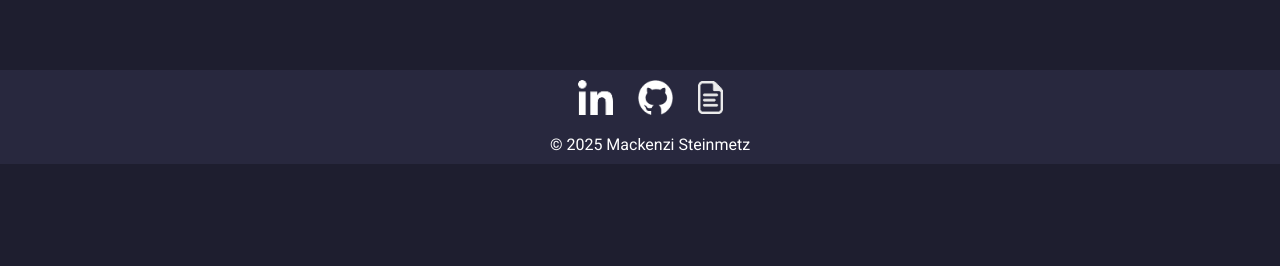
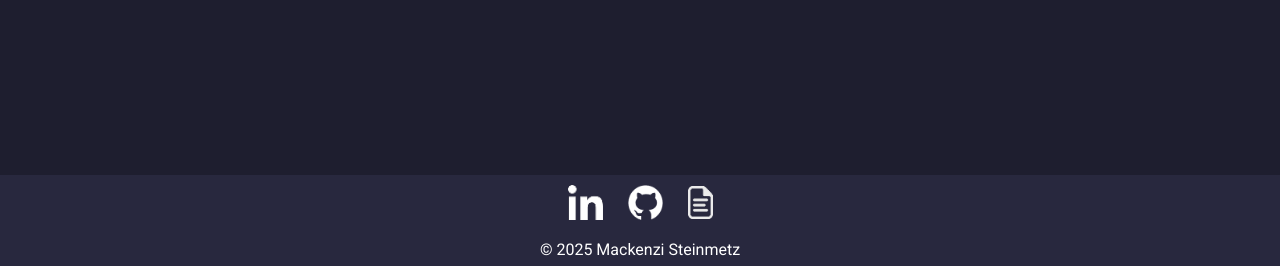
Before and after one commit to m-steinmetz/portfolio, a plain HTML site: page projects.html in a window 1280 px wide. Shown: the part 636-902 px from the top of the page. Before the commit the page ends 800 px from the top, so only its background shows below. Drawn offline with Linux system fonts and the light colour scheme.

Commit message:
fixing footer issues

```diff
--- a/main.css
+++ b/main.css
@@ -4,6 +4,24 @@
 
 .roboto-font {
     font-family: "Roboto", sans-serif;
+}
+
+html, body {
+    height: 100%;
+    margin: 0;
+}
+
+.page-wrapper {
+  display: flex;
+  flex-direction: column;
+  min-height: 100vh; /* Full height of the viewport */
+}
+
+main {
+  flex-grow: 1;
+  display: flex;
+  flex-direction: column;
+  padding: 20px;
 }
 
 body {
--- a/projects.html
+++ b/projects.html
@@ -25,6 +25,8 @@
             <li><a href="contact.html">contact</a></li>
         </ul>
     </nav>
+    <div class="page-wrapper">
+        <main>
             <h1 class="neon-logo source-code-font">ms.dev</h1>
             <p class="tagline roboto-font">Junior Developer with a Creative Edge</p>
 
@@ -39,7 +41,8 @@
                     </div>
                 </a>
             </div>
-    <footer class="projects-footer">
+        </main>
+        <footer>
             <div class="social-links">
                 <a href="https://www.linkedin.com/in/mackenzi-steinmetz-13a36a22b" target="_blank">
                     <img src="linkedin-icon.png" alt="LinkedIn Logo">
@@ -53,6 +56,7 @@
             </div>
             <p class="copyright roboto-font">&copy; 2025 Mackenzi Steinmetz</p>
         </footer>
+    </div>
     <script>
     const menuToggle = document.querySelector('.menu-toggle');
     const navTabs = document.querySelector('.nav-tabs');
```
Also changed, not shown: contact.html (+4 -0 lines). Lines whose indentation alone changed are shown as unchanged.
